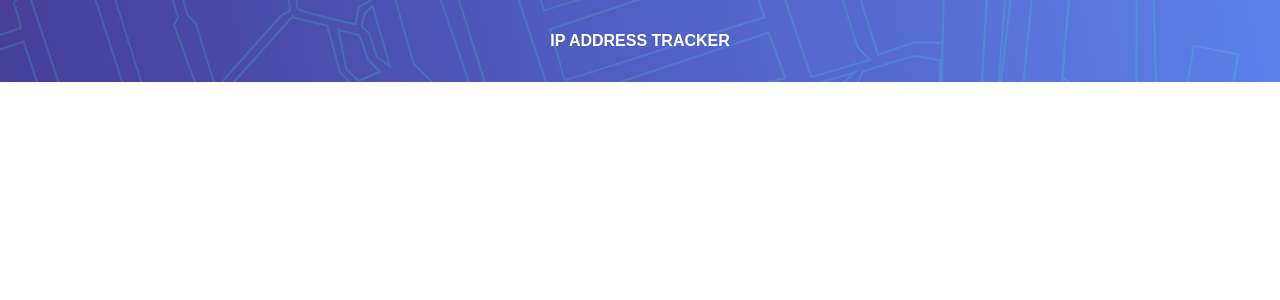
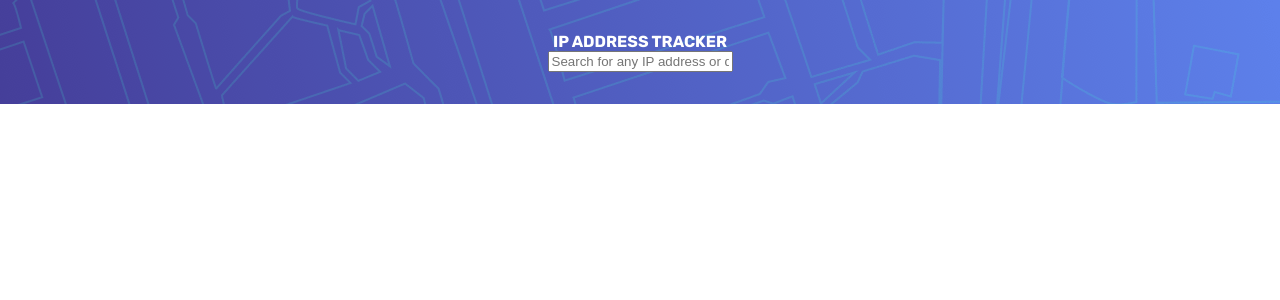
Before and after one commit to jacky-ui/ip-address-tracker, a React (Create React App) app: page / in a window 1280 px wide. Shown: the top 300 px of the page. Built offline with nearby package versions, Linux system fonts and the light colour scheme.

Commit message:
found style file and add in font family

```diff
--- a/public/index.html
+++ b/public/index.html
@@ -3,6 +3,9 @@
   <head>
     <meta charset="utf-8" />
     <link rel="icon" href="%PUBLIC_URL%/favicon.ico" />
+    <link rel="preconnect" href="https://fonts.googleapis.com">
+    <link rel="preconnect" href="https://fonts.gstatic.com" crossorigin>
+    <link href="https://fonts.googleapis.com/css2?family=Rubik:ital,wght@0,300..900;1,300..900&display=swap" rel="stylesheet">
     <meta name="viewport" content="width=device-width, initial-scale=1" />
     <meta name="theme-color" content="#000000" />
     <meta
--- a/src/components/Header/Header.js
+++ b/src/components/Header/Header.js
@@ -1,9 +1,11 @@
+import SearchBar from '../SearchBar/SearchBar';
 import './Header.scss';
 
 function Header() {
     return(
         <header className='header'>
             <h1 className='header__title'>IP ADDRESS TRACKER</h1>
+            <SearchBar />
         </header>
     )
 };
--- a/src/components/SearchBar/SearchBar.js
+++ b/src/components/SearchBar/SearchBar.js
@@ -3,6 +3,9 @@ import './SearchBar.scss';
 function SearchBar() {
     return(
         <>
+            <form>
+                <input placeholder='Search for any IP address or domain'/>
+            </form>
         </>
     )
 };
--- a/src/styles/index.css
+++ b/src/styles/index.css
@@ -10,5 +10,9 @@
 
 body {
   margin: 0;
-  font-family: Arial, Helvetica, sans-serif;
+  font-family: Rubik;
+}
+@font-face {
+  font-family: Rubik;
+  src: url("https://fonts.google.com/specimen/Rubik");
 }/*# sourceMappingURL=index.css.map */
--- a/src/styles/index.scss
+++ b/src/styles/index.scss
@@ -10,5 +10,9 @@
 
 body {
     margin: 0;
-    font-family: Arial, Helvetica, sans-serif;
+    @font-face {
+      font-family: Rubik;
+      src: url('https://fonts.google.com/specimen/Rubik');
+    }
+    font-family: Rubik;
 }
```
Also changed, not shown: 1 other file (tests, documents, lock files or other folders).
